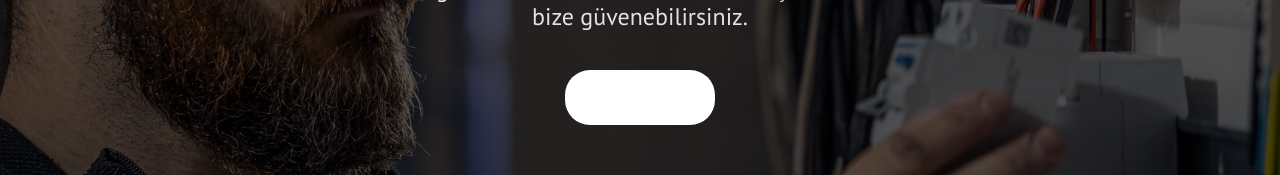
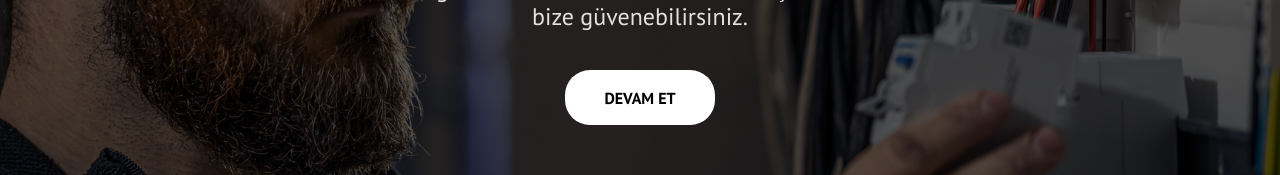
Before and after one commit to erenaygunn/korkutefe-elektrik, a React (Vite) app: page / in a window 1280 px wide. Shown: the part 473-648 px from the top of the page. Built offline with nearby package versions, Linux system fonts and the light colour scheme.

Commit message:
font color

```diff
--- a/src/components/Hero/hero.css
+++ b/src/components/Hero/hero.css
@@ -56,7 +56,7 @@
   background-color: white;
   font-weight: 700;
   transition: 0.2s;
-  color: white
+  color: black;
 }
 
 .hero .container .action a {
```
